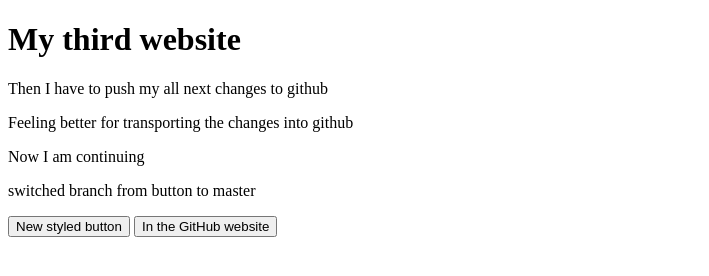
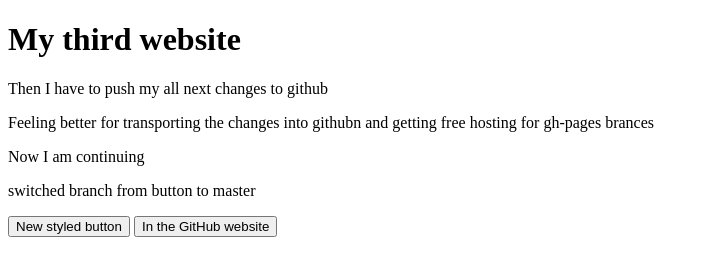
Before and after one commit to programmersufian/my-third-website, a plain HTML site: page index.html in a window 1280 px wide. Shown: the whole page, without its empty margins (0-709 px from the left). Drawn offline with Linux system fonts and the light colour scheme.

Commit message:
gh-pages done

```diff
--- a/index.html
+++ b/index.html
@@ -8,7 +8,7 @@
 <body>
     <h1>My third website</h1>
     <p>Then I have to push my all next changes to github</p>
-    <p>Feeling better for transporting the changes into github</p>
+    <p>Feeling better for transporting the changes into githubn and getting free hosting for gh-pages brances</p>
     <p>Now I am continuing</p>
     <p>switched branch from button to master</p>
     <button>New styled button</button>
```
